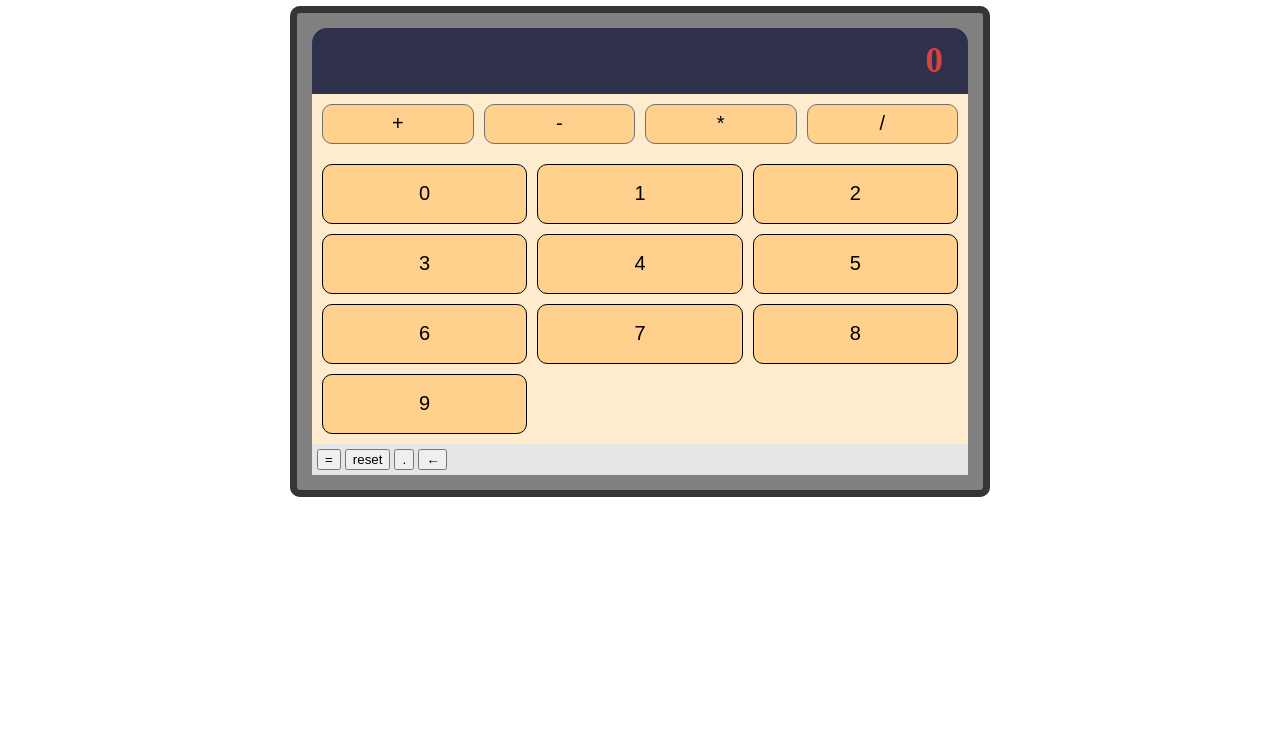
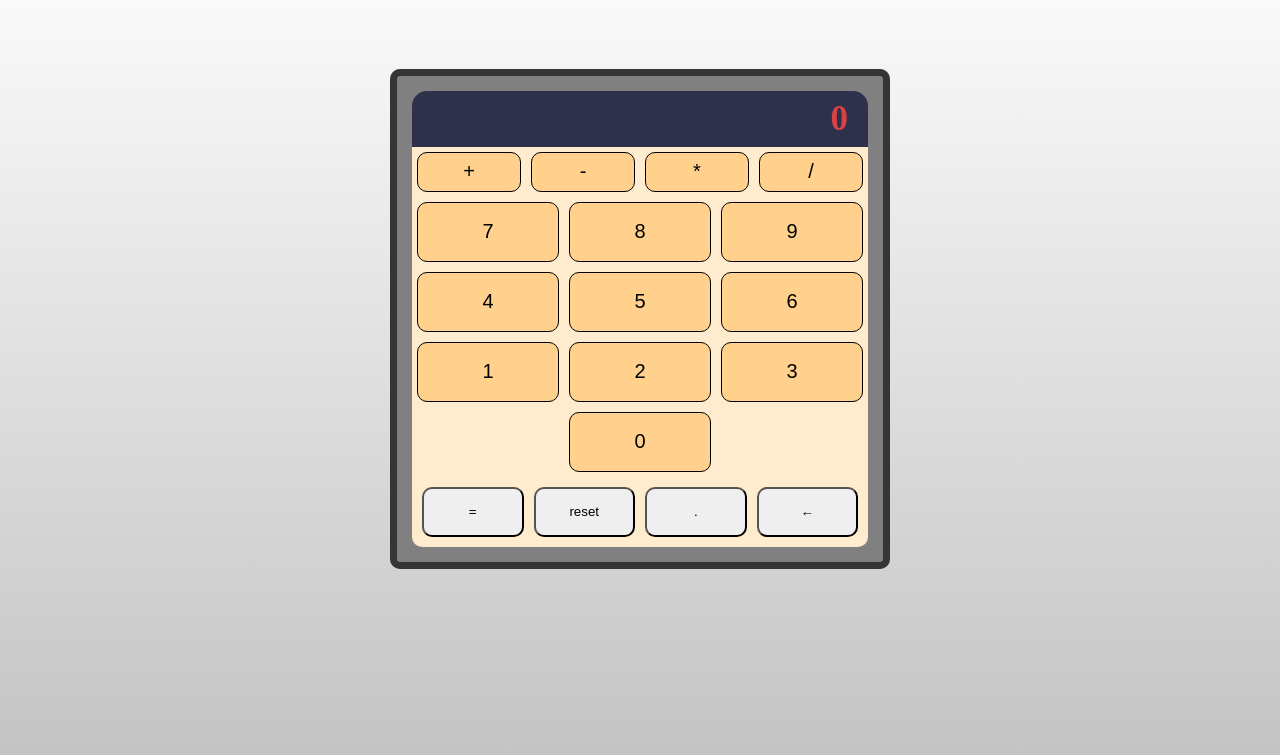
Before and after one commit to Dkaffe/odin-calculator, a plain HTML site: page index.html in a window 1280 px wide. Shown: the part 74-829 px from the top of the page. Before the commit the page ends 800 px from the top, so only its background shows below. Drawn offline with Linux system fonts and the light colour scheme.

Commit message:
Minor fixes in behavior and small polish

```diff
--- a/index.html
+++ b/index.html
@@ -19,16 +19,16 @@
                 <button id="divide" value="/">/</button>
             </div>
             <div class="digits">
-                <button id="0" value="0">0</button>
+                <button id="7" value="7">7</button>
+                <button id="8" value="8">8</button>
+                <button id="9" value="9">9</button>
+                <button id="4" value="4">4</button>
+                <button id="5" value="5">5</button>
+                <button id="6" value="6">6</button>
                 <button id="1" value="1">1</button>
                 <button id="2" value="2">2</button>
                 <button id="3" value="3">3</button>
-                <button id="4" value="4">4</button>
-                <button id="5" value="5">5</button>
-                <button id="6" value="6">6</button>
-                <button id="7" value="7">7</button>
-                <button id="8" value="8">8</button>
-                <button id="9" value="9">9</button>
+                <button id="0" value="0">0</button>
             </div>
             <div class="confirm-clear">
                 <button id="result-button" value="result">=</button>
--- a/main.js
+++ b/main.js
@@ -14,7 +14,7 @@ const backSpaceButton = document.querySelector("#backspace");
 const add = (num1, num2) => num1 + num2;
 const subtract = (num1, num2) => num1 - num2;
 const multiply = (num1, num2) => num1 * num2;
-const divide = (num1, num2) => num2 == 0 ? "Error" : num1 / num2;
+const divide = (num1, num2) => num1 / num2;
 
 // Perform operation with two nums + operator
 function operate(num1, num2, operator) {
@@ -80,11 +80,16 @@ operateButtons.forEach(button => {
 
 // Getting the result
 resultButton.addEventListener("click", (e) => {
+    if(operator == "/" && num2 == 0) {
+        display = "ERROR";
+        displayElement.innerText = display;
+        num1 = display, num2 = "", operator = "";
+    }
     if (operator != "" && num1 != "" && num2 != "") {
         display = operate(num1, num2, operator);
         // limiting decimals
         if(Math.floor(display) != display) {
-            display = display.toFixed(10);
+            display = parseFloat(display.toFixed(10));
         }
         displayElement.innerText = display;
         num1 = display, num2 = "", operator = "";
--- a/styles.css
+++ b/styles.css
@@ -4,6 +4,8 @@ main {
 
 h1 {
     text-align: center;
+    font-family: 'Courier New', Courier, monospace;
+    height: 100px;
 }
 
 main {
@@ -11,7 +13,7 @@ main {
     justify-content: center;
     background-color: rgb(128, 128, 128);
     border-radius: 10px;
-    width: 700px;
+    width: 500px;
     align-items: center;
 }
 
@@ -20,7 +22,7 @@ section {
     border-radius: 10px;
     display: flex;
     flex-direction: column;
-    width: 700px;
+    width: 500px;
     padding: 15px;
 }
 
@@ -34,6 +36,7 @@ section div {
     border-top-left-radius: 15px;
     border-top-right-radius: 15px;
     text-align: right;
+    padding: 0;
 }
 
 .calc-display p {
@@ -46,8 +49,8 @@ section div {
 
 .operations {
     display: flex;
-    background-color:blanchedalmond
-
+    background-color:blanchedalmond;
+    padding: 0;
 }
 
 .operations button {
@@ -56,14 +59,22 @@ section div {
     flex-basis: 100%;
     background-color: rgb(255, 209, 141);
     font-size: 20px;
-    border: 0.5px solid rgb(113, 113, 113);
+    border: 0.5px solid black;
     border-radius: 10px;
 }
 
+.operations button:active {
+    background-color: rgb(203, 167, 114);
+    scale: 99%;
+}
+
+
 .digits {
     display: flex;
+    justify-content: center;
     flex-wrap: wrap;
-    background-color:blanchedalmond
+    background-color:blanchedalmond;
+    padding: 0;
 }
 
 .digits button {
@@ -76,3 +87,33 @@ section div {
     border: 0.5px solid black;
     border-radius: 10px;
 }
+
+.digits button:active {
+    background-color: rgb(203, 167, 114);
+    scale: 99%;
+}
+
+.confirm-clear {
+    display: flex;
+    background-color:blanchedalmond;
+    border-bottom-left-radius: 10px;
+    border-bottom-right-radius: 10px;
+}
+
+.confirm-clear button {
+    flex-basis: 100%;
+    height: 50px;
+    border-radius: 10px;
+    margin: 5px;
+}
+
+.confirm-clear button:active {
+    background-color: rgb(193, 199, 205);
+    scale: 99%;
+}
+
+body {
+	background: linear-gradient(180deg,#ffffff, #c4c4c4);
+	background-size: 100% 100%;
+	height: 100vh;
+}
```
